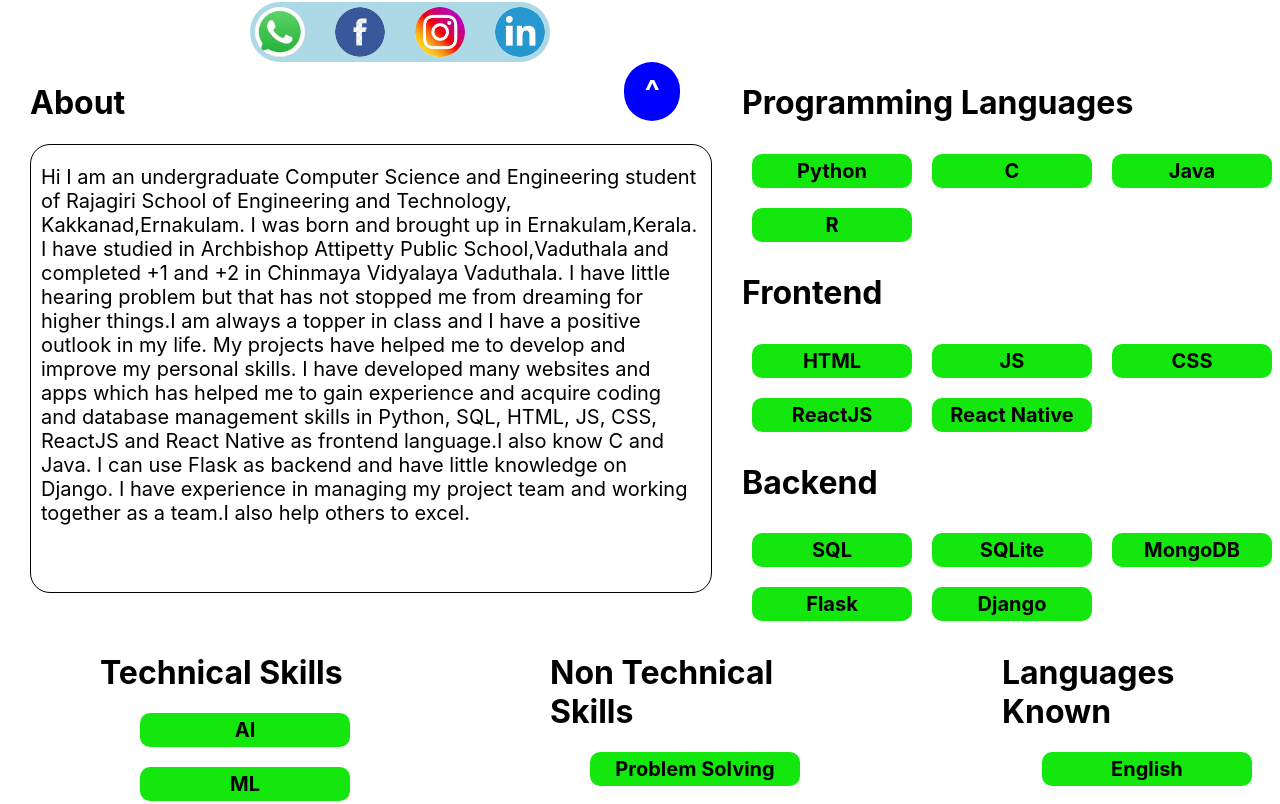
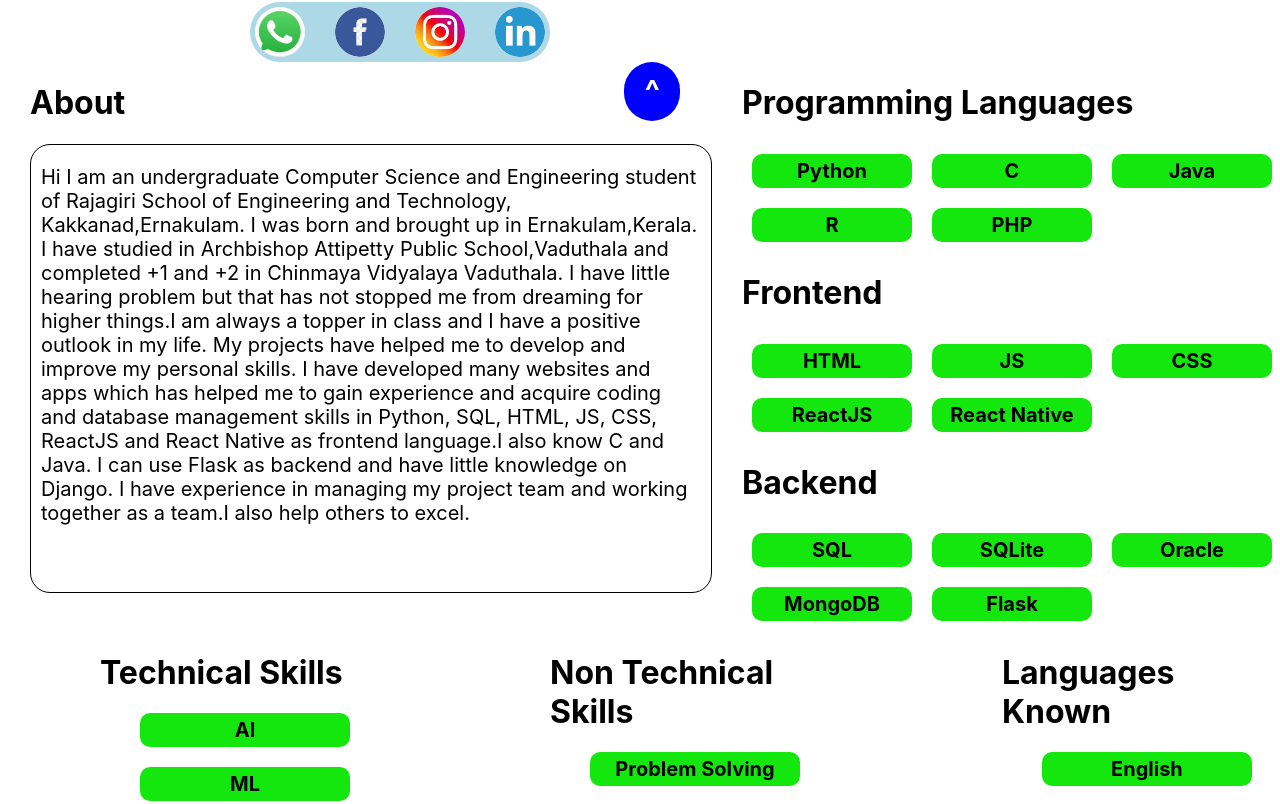
Before and after one commit to dl1707/web-profile-react, a React (Create React App) app: page / in a window 1280 px wide. Shown: the part 638-1442 px from the top of the page. Built offline with nearby package versions, Linux system fonts and the light colour scheme.

Commit message:
ReCeNt commit

```diff
--- a/src/components/profile.js
+++ b/src/components/profile.js
@@ -60,9 +60,9 @@ function About()
   const tskills=['AI','ML','Web','Data Interpretation','Data Analysis','Presentation','MS Word','MS Powerpoint','MS Excel'];
   const ntskills=['Problem Solving','Thinking','Analytical thinking','Creativity','Research','Management','Leadership','Decision-Making','Motivation'];
   const lang=['English','Malayalam','Hindi'];
-  const plang=['Python','C','Java','R'];
+  const plang=['Python','C','Java','R','PHP'];
   const fl=['HTML','JS','CSS','ReactJS','React Native'];
-  const bl=['SQL','SQLite','MongoDB','Flask','Django'];
+  const bl=['SQL','SQLite','Oracle','MongoDB','Flask'];
 
   return(
     <div>
```
